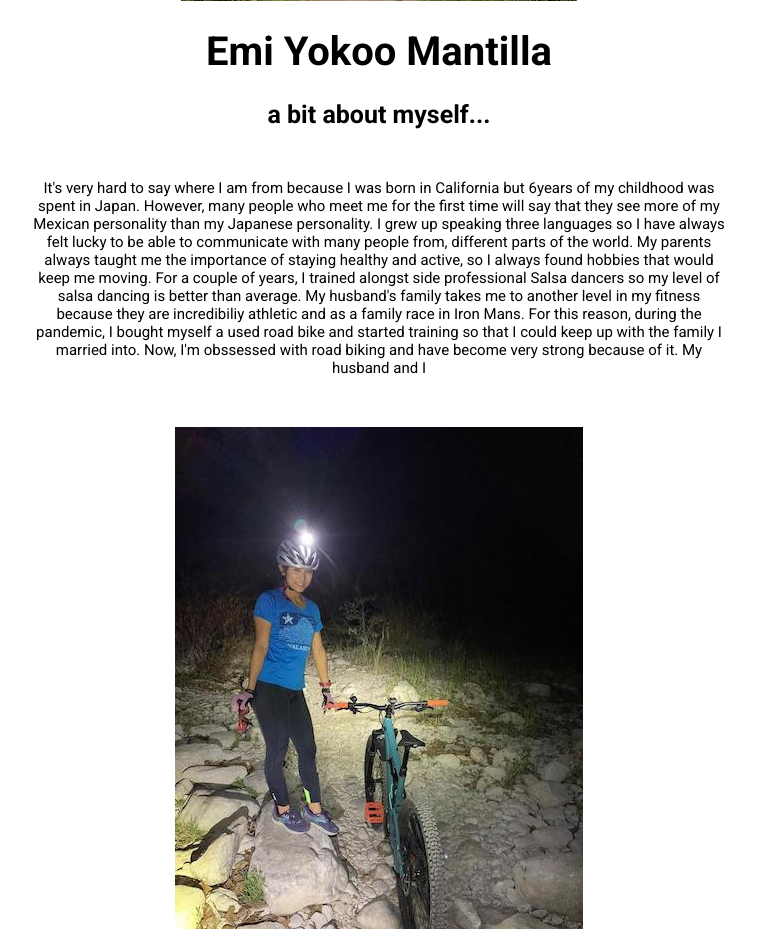
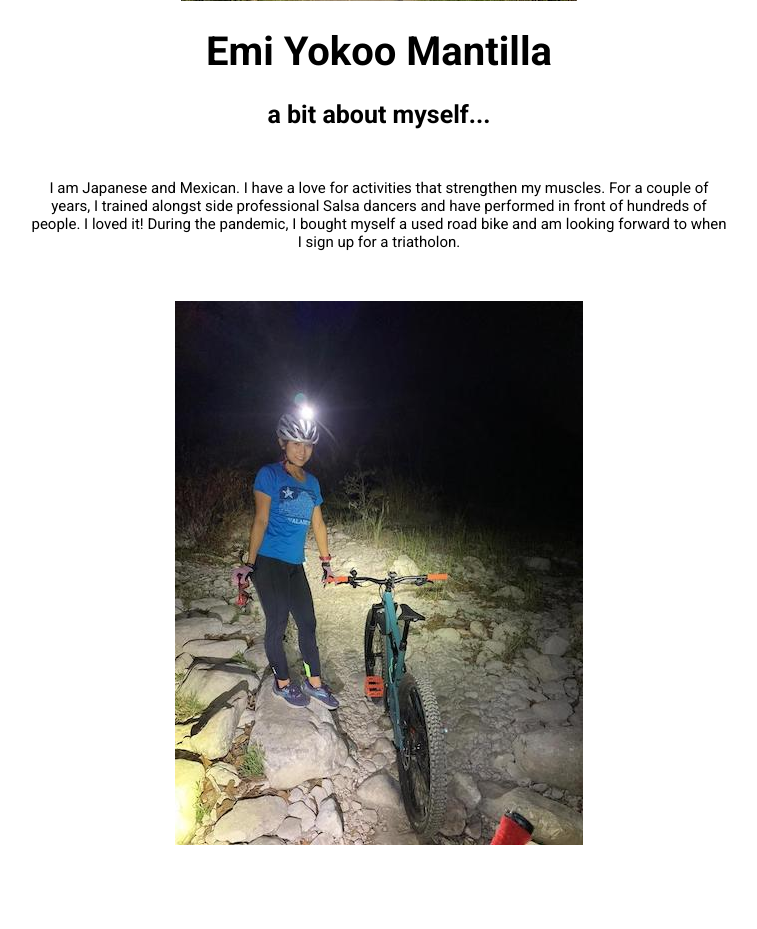
Before and after one commit to eyokoo/ACA_web101_Emi_Yokoo, a plain HTML site: page aboutPage.html in a window 1280 px wide. Shown: the part 808-1737 px from the top of the page, without its empty margins (261-1018 px from the left). After the commit the page ends 1655 px from the top, so only its background shows below. Drawn offline with Linux system fonts and the light colour scheme.

Commit message:
added about me page

```diff
--- a/aboutPage.html
+++ b/aboutPage.html
@@ -25,7 +25,7 @@
     <div class="content">
       <h1>Emi Yokoo Mantilla</h1>
       <h2>a bit about myself...</h2>
-      <p>It's very hard to say where I am from because I was born in California but 6years of my childhood was spent in Japan. However, many people who meet me for the first time will say that they see more of my Mexican personality than my Japanese personality. I grew up speaking three languages so I have always felt lucky to be able to communicate with many people from, different parts of the world. My parents always taught me the importance of staying healthy and active, so I always found hobbies that would keep me moving. For a couple of years, I trained alongst side professional Salsa dancers so my level of salsa dancing is better than average. My husband's family takes me to another level in my fitness because they are incredibiliy athletic and as a family race in Iron Mans. For this reason, during the pandemic, I bought myself a used road bike and started training so that I could keep up with the family I married into. Now, I'm obssessed with road biking and have become very strong because of it. My husband and I </p>
+      <p>I am Japanese and Mexican. I have a love for activities that strengthen my muscles. For a couple of years, I trained alongst side professional Salsa dancers and have performed in front of hundreds of people. I loved it! During the pandemic, I bought myself a used road bike and am looking forward to when I sign up for a triatholon.</p>
     </div>
     <div class="mtb">
       <img src="mtb.jpg" alt="Night Riding">
```
